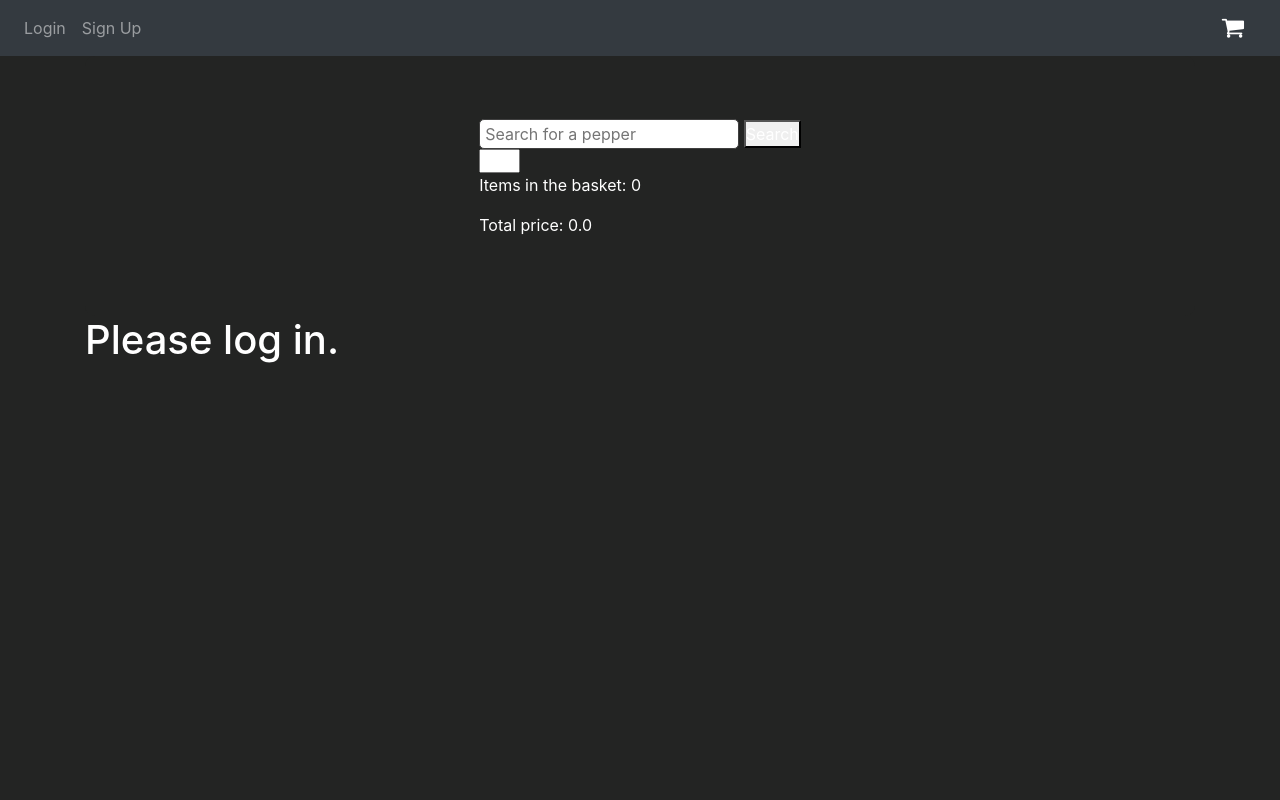
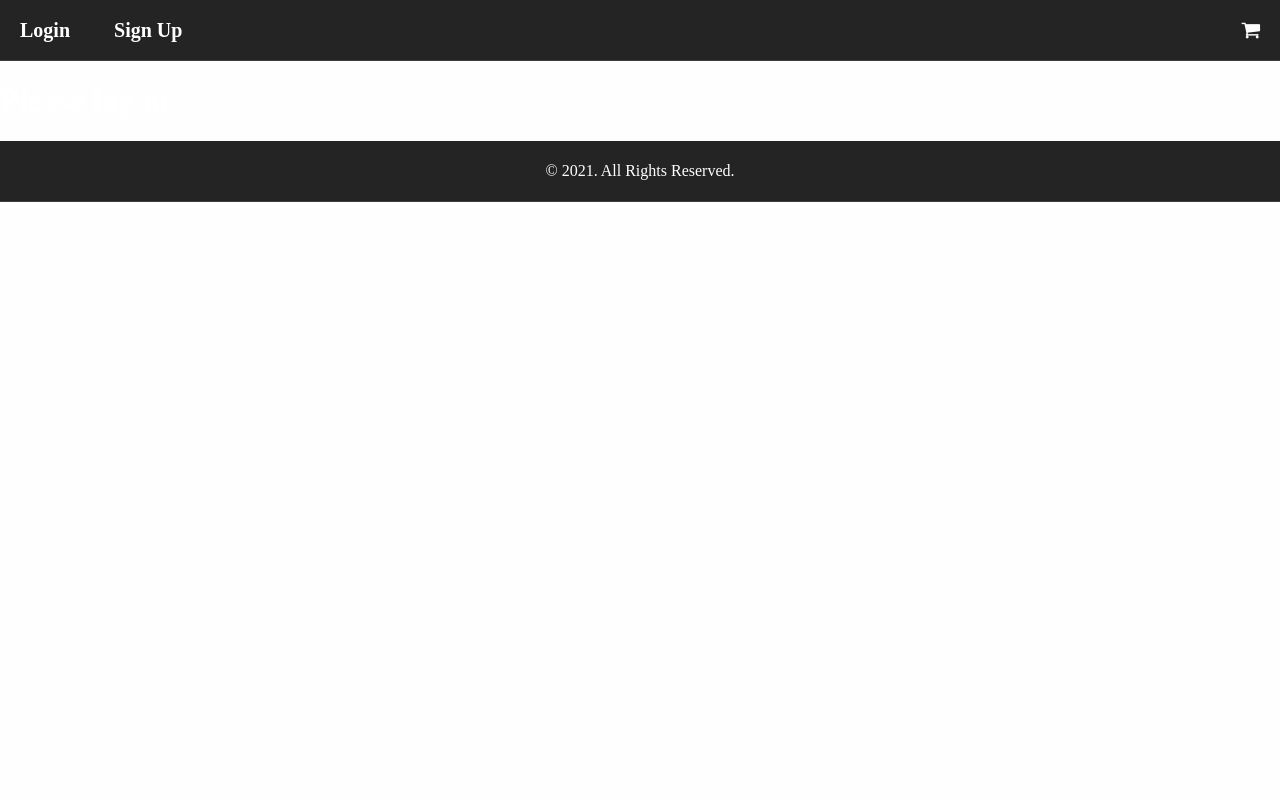
Before and after one commit to GrzegorzSzczepanek/pepper-store, a Flask app: page / in a window 1280 px wide. Run offline with Flask 3, Linux system fonts and the light colour scheme; some libraries are stand-ins or nearby versions.

Commit message:
added footer and navbar and started working on basket

```diff
--- a/api/website/static/main.css
+++ b/api/website/static/main.css
@@ -1,12 +1,10 @@
-* {
+body {
     margin: 0;
     padding: 0;
     box-sizing: border-box;
-}
-body {
-    background-color: #232423;
-    width: 100vw;
-    height: 100vh;
+    background-color: #fefefe;
+    width: 100%;
+    height: 100%;
     overflow-x: hidden;
     color: white;
 }
--- a/api/website/templates/base.html
+++ b/api/website/templates/base.html
@@ -4,52 +4,27 @@
 <head>
     <meta charset="utf-8" />
     <meta name="viewport" content="width=device-width, initial-scale=1" />
-    <link rel="stylesheet" href="https://stackpath.bootstrapcdn.com/bootstrap/4.4.1/css/bootstrap.min.css"
-        integrity="sha384-Vkoo8x4CGsO3+Hhxv8T/Q5PaXtkKtu6ug5TOeNV6gBiFeWPGFN9MuhOf23Q9Ifjh" crossorigin="anonymous" />
-    <link rel="stylesheet" href="https://stackpath.bootstrapcdn.com/font-awesome/4.7.0/css/font-awesome.min.css"
-        crossorigin="anonymous" />
+    <!-- <link rel="stylesheet" href="https://stackpath.bootstrapcdn.com/bootstrap/4.4.1/css/bootstrap.min.css" -->
+    <!--     integrity="sha384-Vkoo8x4CGsO3+Hhxv8T/Q5PaXtkKtu6ug5TOeNV6gBiFeWPGFN9MuhOf23Q9Ifjh" crossorigin="anonymous" /> -->
+    <!-- <link rel="stylesheet" href="https://stackpath.bootstrapcdn.com/font-awesome/4.7.0/css/font-awesome.min.css" -->
+    <!--     crossorigin="anonymous" /> -->
     <link rel="stylesheet" href="{{ url_for('static', filename='main.css') }}">
 
     <style>
-
         .container {
             width: 100%;
         }
-
-        #navbar {
-            justify-content: space-between;
-        }
-
-        .shopping-cart {
-            margin-right: 20px;
-            color: white;
-        }
-
-        .shopping-cart i {
-            font-size: 24px;
+        .filters-content {
+            width: 100%;
+            display: grid;
+            grid-template-rows: 1fr auto;
+            grid-template-columns: 1fr 5fr;
         }
     </style>
     <title>{% block title %}Home{% endblock %}</title>
 </head>
 
 <body>
-    <nav class="navbar navbar-expand-lg navbar-dark bg-dark">
-        <button class="navbar-toggler" type="button" data-toggle="collapse" data-target="#navbar">
-            <span class="navbar-toggler-icon"></span>
-        </button>
-        <div class="collapse navbar-collapse" id="navbar">
-            <div class="navbar-nav">
-                {% if user.is_authenticated %}
-                <a class="nav-item nav-link" id="home" href="/">Home</a>
-                <a class="nav-item nav-link" id="logout" href="/logout">Logout</a>
-                {% else %}
-                <a class="nav-item nav-link" id="login" href="/login">Login</a>
-                <a class="nav-item nav-link" id="signUp" href="/sign-up">Sign Up</a>
-                {% endif %}
-            </div>
-            <a class="shopping-cart" href="/shopping-cart"><i class="fa fa-shopping-cart" aria-hidden="true"></i></a>
-        </div>
-    </nav>
 
     {% block messages %}
     {% with messages = get_flashed_messages(with_categories=true) %}
@@ -75,32 +50,14 @@
     {% endblock %}
 
     <div class="container">
-        {% include "filters.html" %}
-        {% block content %} {% endblock %}
+
+        {% include "navbar.html" %}
+        <div id="filters-content">
+                {% block content %} {% endblock %}
+        </div>
     </div>
+        {% include "footer.html" %}
 
-    <script src="https://code.jquery.com/jquery-3.2.1.slim.min.js"
-        integrity="sha384-KJ3o2DKtIkvYIK3UENzmM7KCkRr/rE9/Qpg6aAZGJwFDMVNA/GpGFF93hXpG5KkN"
-        crossorigin="anonymous"></script>
-    <script src="https://cdnjs.cloudflare.com/ajax/libs/popper.js/1.12.9/umd/popper.min.js"
-        integrity="sha384-ApNbgh9B+Y1QKtv3Rn7W3mgPxhU9K/ScQsAP7hUibX39j7fakFPskvXusvfa0b4Q"
-        crossorigin="anonymous"></script>
-    <script src="https://maxcdn.bootstrapcdn.com/bootstrap/4.0.0/js/bootstrap.min.js"
-        integrity="sha384-JZR6Spejh4U02d8jOt6vLEHfe/JQGiRRSQQxSfFWpi1MquVdAyjUar5+76PVCmYl"
-        crossorigin="anonymous"></script>
-
-    {% block javascript %}
-    <script type="text/javascript">
-        function deleteNote(noteId) {
-            fetch("/delete-note", {
-                method: "POST",
-                body: JSON.stringify({noteId: noteId}),
-            }).then((_res) => {
-                window.location.href = "/";
-            });
-        }
-    </script>
-    {% endblock %}
 </body>
 
 </html>
--- /dev/null
+++ b/api/website/templates/footer.html
@@ -0,0 +1,35 @@
+{% block footer %}
+<head>
+    <link rel="stylesheet" href="https://stackpath.bootstrapcdn.com/font-awesome/4.7.0/css/font-awesome.min.css"
+        crossorigin="anonymous" />
+
+<style>
+
+    #footer {
+        width: 100%;
+        display: flex;
+        justify-content: center;
+        background-color: #232423;
+        color: white;
+        height: 60px;
+        align-items: center;
+        border-bottom: 1px solid #3f3f3f;
+    }
+    #footer a {
+        margin-left: 20px;
+        margin-right: 20px;
+        color: white;
+        text-decoration: none;
+        font-weight: bold;
+        font-size: 20px;
+    }
+
+</style>
+
+<nav class="">
+    <div id="footer">
+            <p>&copy; 2021. All Rights Reserved.</p>
+    </div>
+</nav>
+
+{% endblock %}
--- /dev/null
+++ b/api/website/templates/navbar.html
@@ -0,0 +1,48 @@
+{% block navbar %}
+<head>
+    <link rel="stylesheet" href="https://stackpath.bootstrapcdn.com/font-awesome/4.7.0/css/font-awesome.min.css"
+        crossorigin="anonymous" />
+
+<style>
+    .shopping-cart {
+        margin-right: 20px;
+        color: white;
+    }
+
+    #navbar {
+        width: 100%;
+        display: flex;
+        justify-content: space-between;
+        background-color: #232423;
+        color: white;
+        height: 60px;
+        align-items: center;
+        border-bottom: 1px solid #3f3f3f;
+    }
+    #navbar a {
+        margin-left: 20px;
+        margin-right: 20px;
+        color: white;
+        text-decoration: none;
+        font-weight: bold;
+        font-size: 20px;
+    }
+
+</style>
+
+<nav class="">
+    <div id="navbar">
+        <div>
+            {% if user.is_authenticated %}
+            <a id="home" href="/">Home</a>
+            <a id="logout" href="/logout">Logout</a>
+            {% else %}
+            <a id="login" href="/login">Login</a>
+            <a id="signUp" href="/sign-up">Sign Up</a>
+            {% endif %}
+        </div>
+        <a class="shopping-cart" href="/view-cart"><i class="fa fa-shopping-cart" aria-hidden="true"></i></a>
+    </div>
+</nav>
+
+{% endblock %}
--- a/api/website/views.py
+++ b/api/website/views.py
@@ -1,7 +1,7 @@
 from flask import Blueprint, render_template, request, flash, jsonify
 from flask_login import login_required, current_user
 from . import db
-from .models import Pepper
+from .models import Pepper, Cart
 import json
 
 views = Blueprint('views', __name__)
@@ -22,25 +22,41 @@ def peppers():
     return render_template('peppers.html', peppers=peppers, user=current_user)
 
 
-# @views.route('/peppers/<pepper_name>')
-# def pepper(pepper_name):
-#     pepper = Pepper.query.filter_by(name=pepper_name).first()
-#     return render_template('pepper.html', pepper=pepper, user=current_user)
+@views.route('/view-cart')
+def shopping_cart():
+    return render_template('shopping_cart.html', cart_items=Cart.query.all(), user=current_user)
 
 
-@views.route('/shopping-cart')
-def shopping_cart():
-    return render_template('shopping_cart.html', user=current_user)
+@views.route('/add-to-cart/<int:pepper_id>', methods=['POST'])
+def add_to_cart(pepper_id):
+    cart = Cart.query.filter_by(pepper_id=product_id).first()
+    if cart:
+        cart.quantity += 1
+    else:
+        cart = Cart(pepper_id=product_id, quantity=1)
+        db.session.add(cart)
+    db.session.commit()
+    return jsonify({})
 
 
-# @views.route('/delete-comment', methods=['POST'])
-# def delete_comment():
-#     comment = json.loads(request.data)  # this function expects a JSON from the INDEX.js file
-#     commentId = comment['commentId']
-#     comment = Comment.query.get(commentId)
-#     if comment:
-#         if comment.user_id == current_user.id:
-#             db.session.delete(comment)
-#             db.session.commit()
-#
-#     return jsonify({})
+@views.route('/remove-from-cart/<int:pepper_id>', methods=['POST'])
+def remove_from_cart(pepper_id):
+    cart = Cart.query.filter_by(pepper_id=product_id).first()
+    if cart:
+        if cart.quantity > 1:
+            cart.quantity -= 1
+        else:
+            db.session.delete(cart)
+    db.session.commit()
+    return jsonify({})
+
+
+@views.route('/update-cart', methods=['POST'])
+def update_cart():
+    cart_items = json.loads(request.data)
+    for item in cart_items:
+        cart = Cart.query.get(item['id'])
+        if cart:
+            cart.quantity = item['quantity']
+    db.session.commit()
+    return jsonify({})
```
Also changed, not shown: api/website/models.py (+8 -0 lines), api/website/templates/peppers.html (+17 -1 lines), api/website/templates/shopping_cart.html (added, +37 -0 lines), api/instance/database.db.
